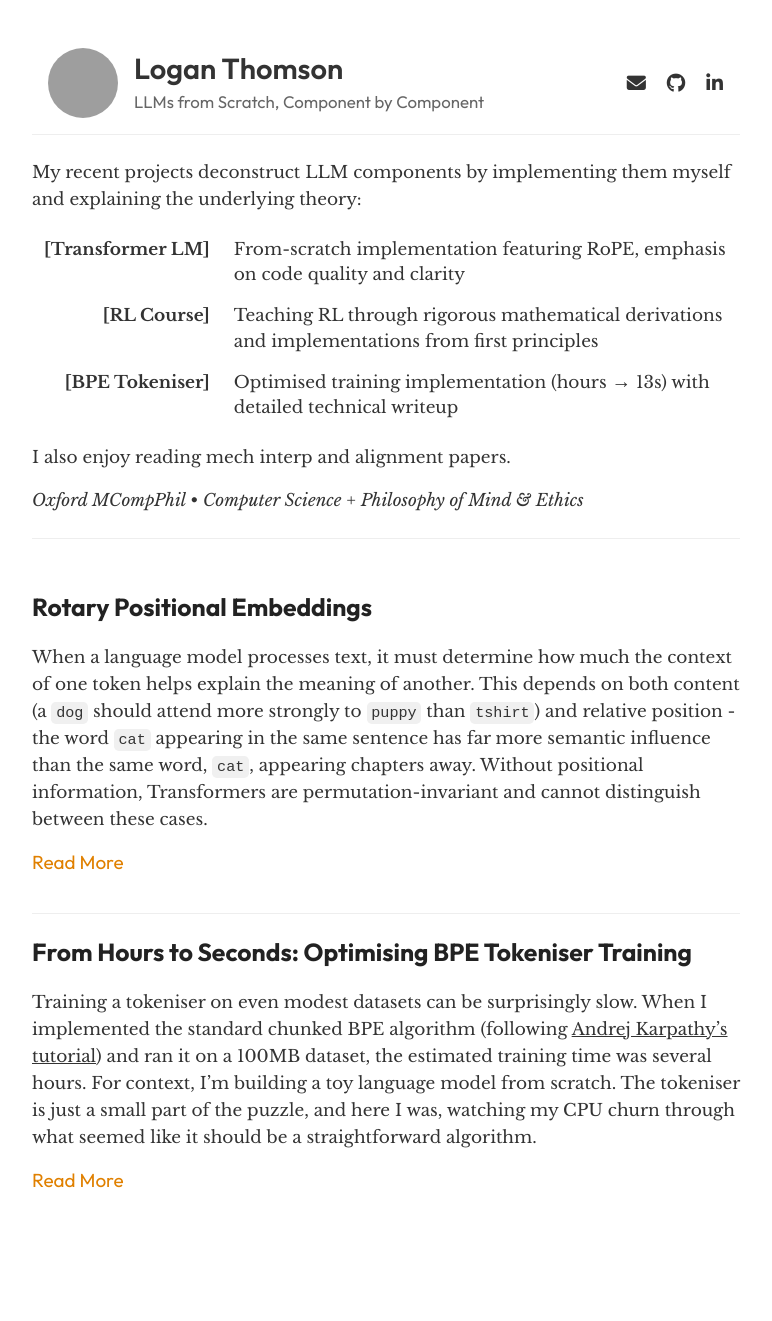
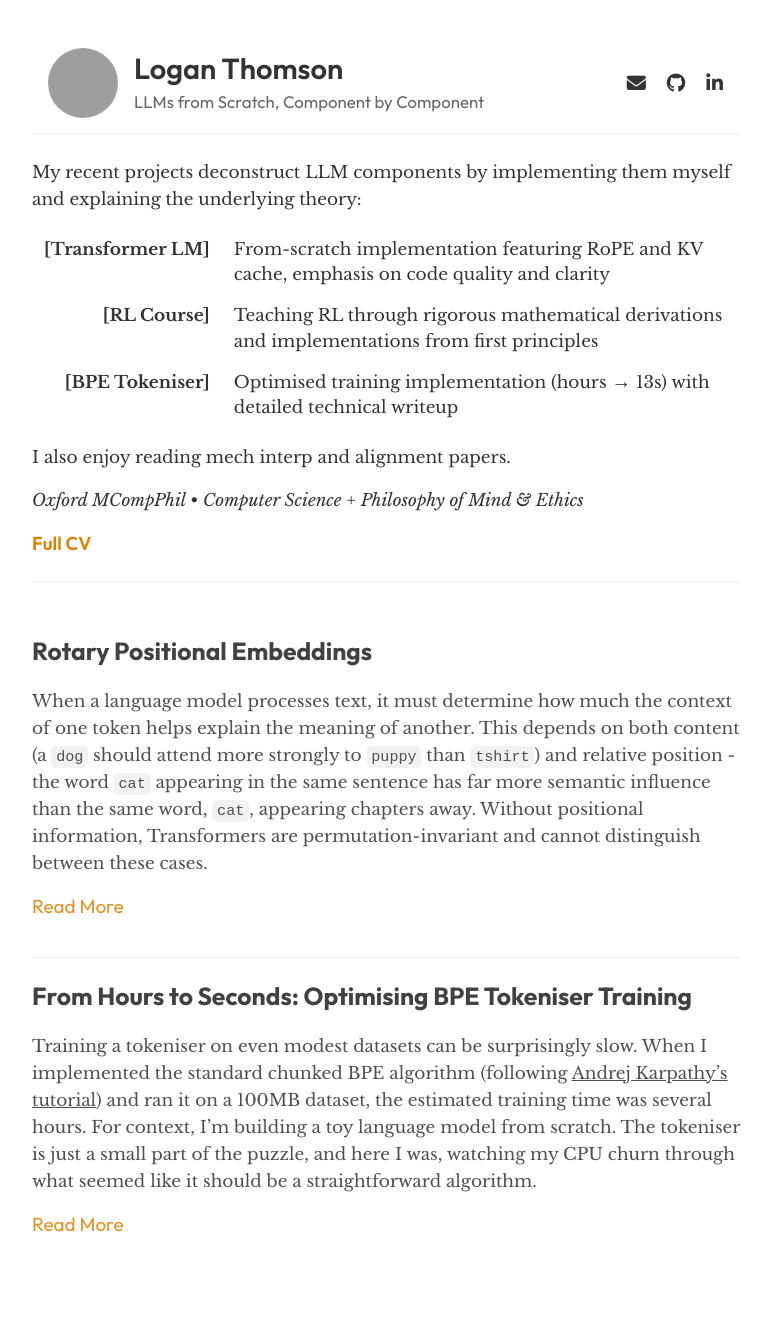
Before and after one commit to xycoord/xycoord.github.io, a Jekyll site: the page built from index.md, in a window 1280 px wide. Shown: the whole page, without its empty margins (254-1026 px from the left). Built offline with Jekyll 4.4.1, drawn with Linux system fonts in a browser that asks for light colours; some web fonts are replaced; before the commit the page ends 1277 px from its top, so only the background shows below that; grey boxes are pictures that could not be loaded.

Commit message:
Add CV page and update index with CV link
- Created a new CV page detailing technical skills, projects, and education.
- Updated the index page to include a link to the newly created CV for easy access.
- Enhanced project descriptions for clarity and added relevant links to external resources.

```diff
--- a/index.md
+++ b/index.md
@@ -6,10 +6,12 @@ title: Home
 
 My recent projects deconstruct LLM components by implementing them myself and explaining the underlying theory:
 
-[**[Transformer LM]**](https://github.com/xycoord/Language-Modelling/) | From-scratch implementation featuring RoPE, emphasis on code quality and clarity
+[**[Transformer LM]**](https://github.com/xycoord/Language-Modelling/) | From-scratch implementation featuring RoPE and KV cache, emphasis on code quality and clarity
 [**[RL Course]**](https://github.com/xycoord/deep-rl-course) | Teaching RL through rigorous mathematical derivations and implementations from first principles
 [**[BPE Tokeniser]**](./Optimising-BPE) | Optimised training implementation (hours → 13s) with detailed technical writeup
 
 I also enjoy reading mech interp and alignment papers.
 
 *Oxford MCompPhil • Computer Science + Philosophy of Mind & Ethics*
+
+[Full CV](./CV/)
--- a/style.scss
+++ b/style.scss
@@ -355,17 +355,23 @@ nav i {
   padding-block: 0.5rem;
   margin-bottom: 3rem;
 
-  a {
-    color: $darkGray;
-    &:hover {
-      color: $accent;
-    }
+  p > a {
+    font-family: $heading-font;
+    font-weight: 600;
   }
+
   td {
     border: none;
     padding: 0.5rem 0.75rem;
     line-height: 1.4;
     text-wrap-style: pretty;
+    a {
+      font-family: $body-font;
+      color: $darkGray;
+      &:hover {
+        color: $accent;
+      }
+    }
   }
   td:first-child {
     text-align: right;
@@ -381,8 +387,14 @@ nav i {
 .posts {
   animation: fade-in linear;
   animation-timeline: view();
-  animation-range-start: entry 5%;
+  animation-range-start: entry 0%;
   animation-range-end: entry 50%;
+}
+
+@media print {
+  .wrapper-masthead {
+    display: none;
+  }
 }
 
 
```
Also changed, not shown: CV.md (added, +68 -0 lines).
